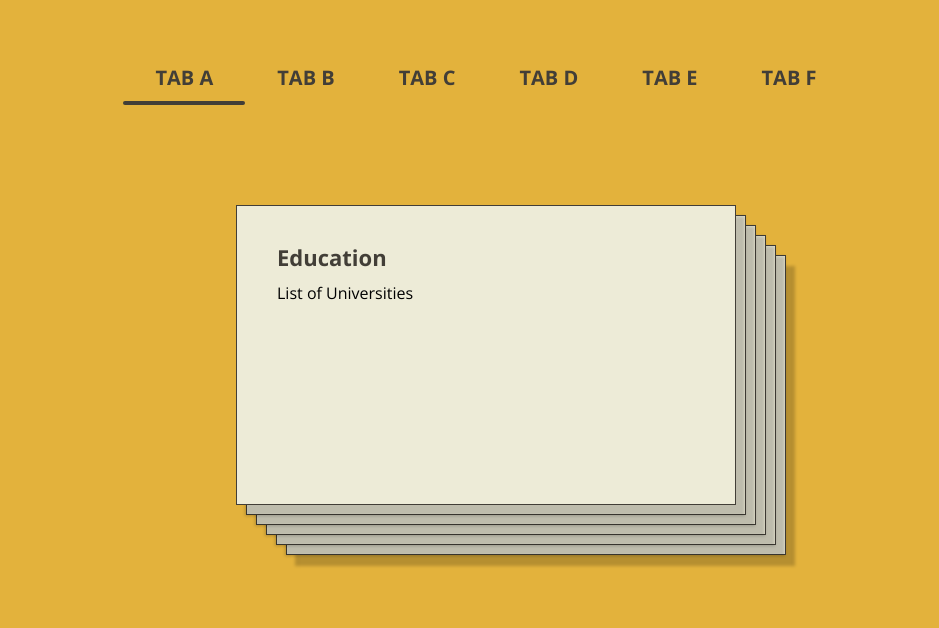
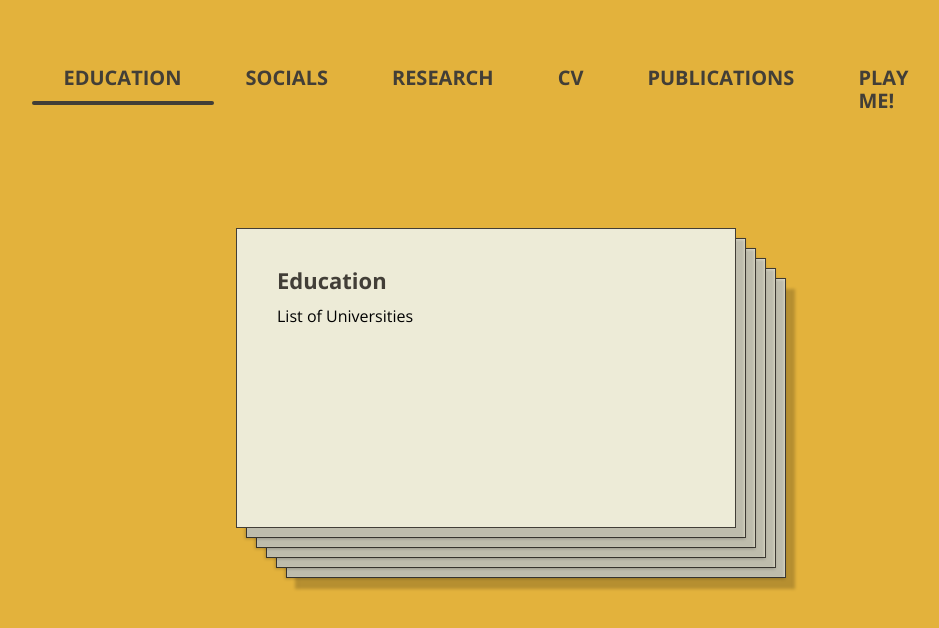
Before and after one commit to adnan1quadri/qlearns, a plain HTML site: page index.html in a window 1280 px wide. Shown: the whole page, without its empty margins (154-1093 px from the left). Drawn offline with nearby package versions, Linux system fonts and the light colour scheme.

Commit message:
Update index.html

```diff
--- a/index.html
+++ b/index.html
@@ -14,32 +14,32 @@
 		<ul class="tabs-controls">
 			<li class="tabs-controls__item">
 				<a href="#" class="tabs-controls__link tabs-controls__link--active" data-id="1">
-					Tab A
+					Education
 				</a>
 			</li>
 			<li class="tabs-controls__item">
 				<a href="#" class="tabs-controls__link" data-id="2">
-					Tab B
+					Socials
 			  </a>
 			</li>
 			<li class="tabs-controls__item">
 				<a href="#" class="tabs-controls__link" data-id="3">
-					Tab C
+					Research
 				</a>
 			</li>
 			<li class="tabs-controls__item">
 				<a href="#" class="tabs-controls__link" data-id="4">
-					Tab D
+					CV
 				</a>
 			</li>
 			<li class="tabs-controls__item">
 				<a href="#" class="tabs-controls__link" data-id="5">
-					Tab E
+					Publications
 				</a>
 			</li>
 			<li class="tabs-controls__item">
 				<a href="#" class="tabs-controls__link" data-id="6">
-					Tab F
+					Play ME!
 				</a>
 			</li>
 		</ul>
```
